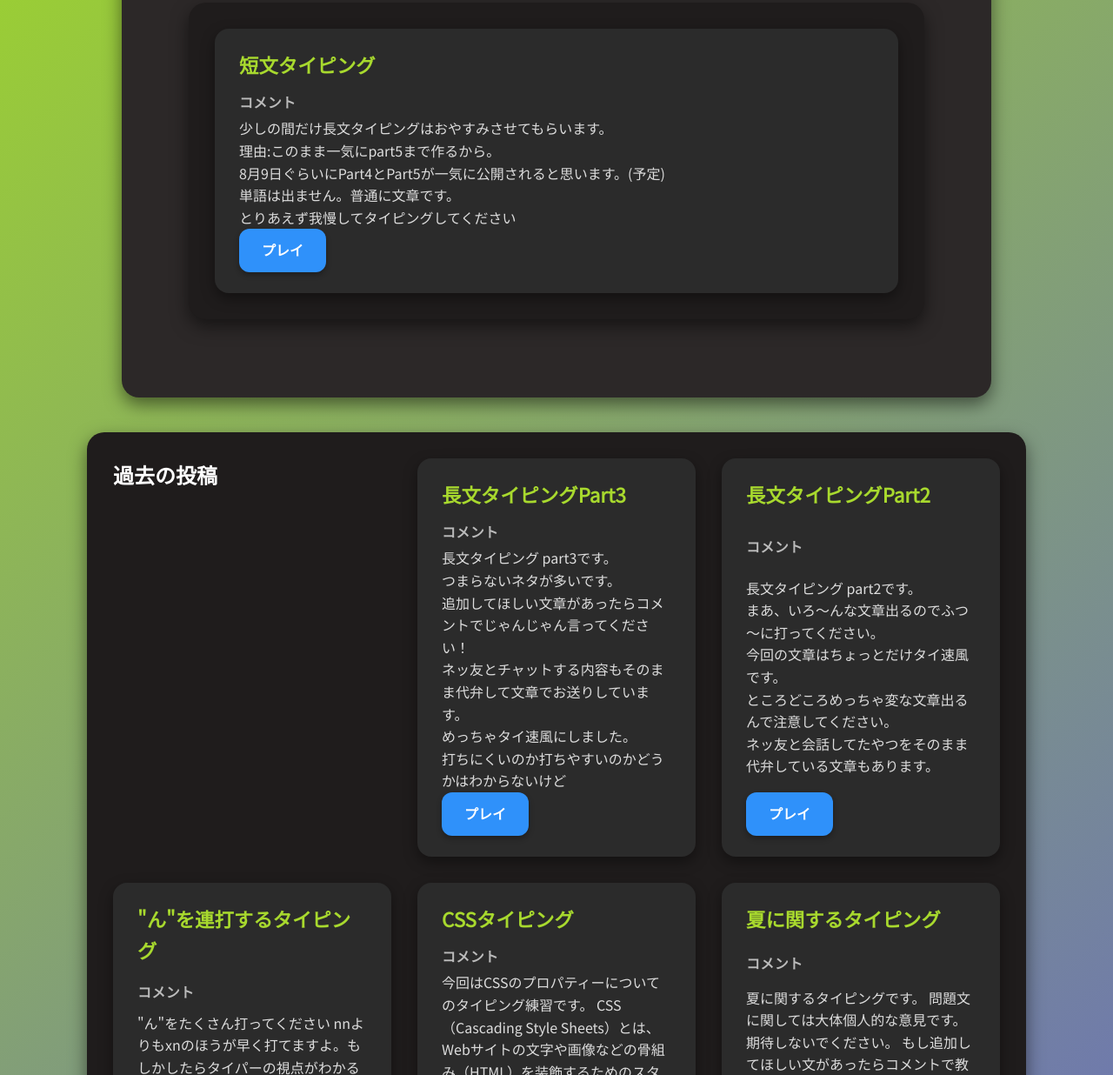
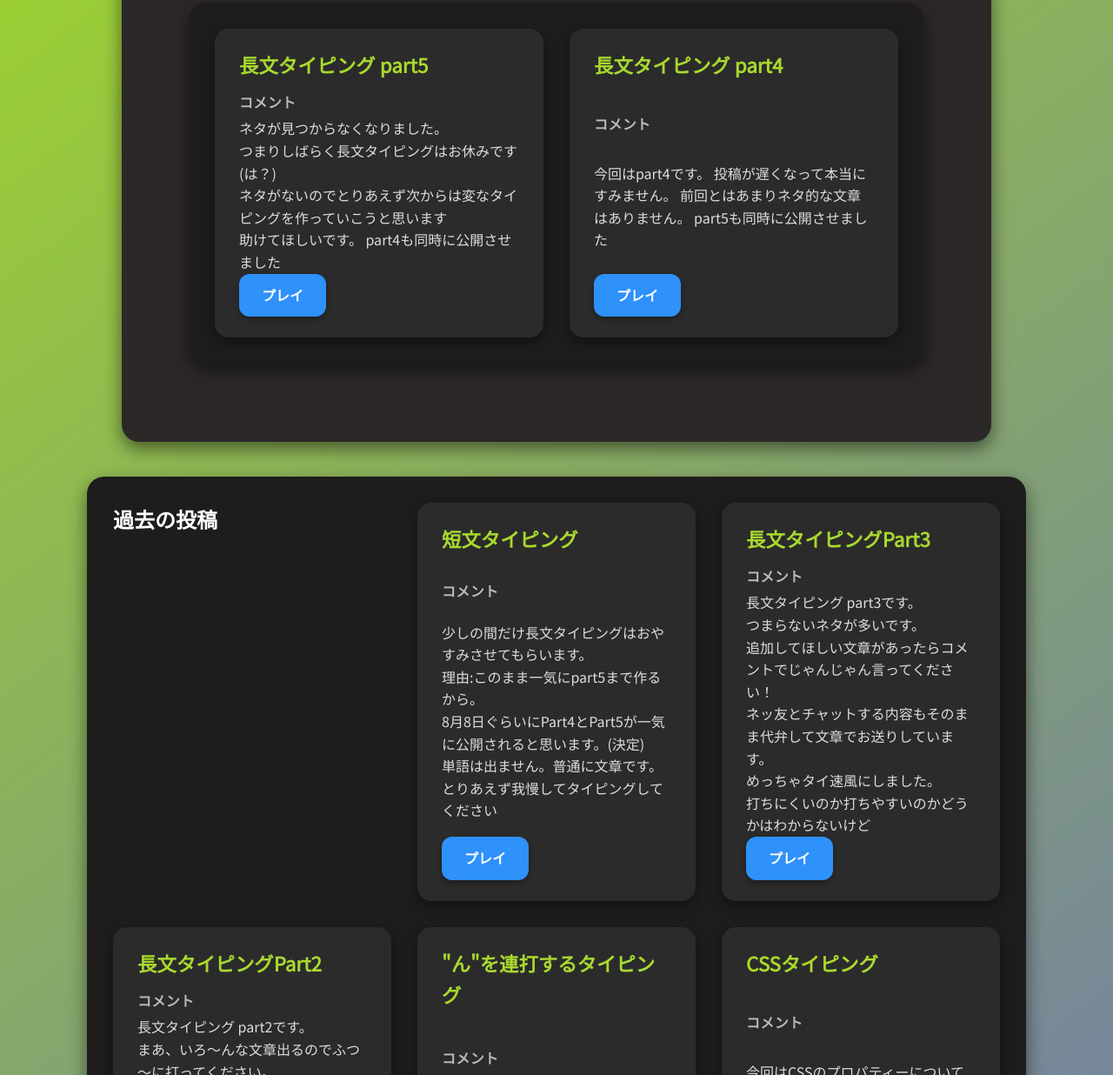
Before and after one commit to saijaku1/saijaku-s-site, a plain HTML site: page ankey/index.html in a window 1280 px wide. Shown: the part 369-1605 px from the top of the page at 87% size. Drawn offline with Linux system fonts and the light colour scheme.

Commit message:
Update index.html

```diff
--- a/ankey/index.html
+++ b/ankey/index.html
@@ -36,22 +36,47 @@
             <h1>最新の投稿</h1>
             <section>
                 <article>
-                    <h3>短文タイピング</h3>
+                    <h3>長文タイピング part5</h3>
                     <h4>コメント</h4>
                     <p>
-                       少しの間だけ長文タイピングはおやすみさせてもらいます。<br>
-理由:このまま一気にpart5まで作るから。<br>
-8月9日ぐらいにPart4とPart5が一気に公開されると思います。(予定)<br>
-単語は出ません。普通に文章です。<br>
-とりあえず我慢してタイピングしてください
+                  ネタが見つからなくなりました。<br>
+つまりしばらく長文タイピングはお休みです(は？)<br>
+ネタがないのでとりあえず次からは変なタイピングを作っていこうと思います<br>
+助けてほしいです。
+part4も同時に公開させました
                     </p>
-                    <a href="https://ankey.io/wordbooks/d282n8q9io6g02ulhu50">プレイ</a>
+                    <a href="https://ankey.io/wordbooks/d29afja9io6g034hdjg0">プレイ</a>
+                </article>
+
+                <article>
+                    <h3>長文タイピング part4</h3>
+                    <h4>コメント</h4>
+                    <p>
+                   今回はpart4です。
+投稿が遅くなって本当にすみません。
+前回とはあまりネタ的な文章はありません。
+part5も同時に公開させました
+                    </p>
+                    <a href="https://ankey.io/wordbooks/d28ngk29io6g02v3pdeg">プレイ</a>
                 </article>
             </section>
         </div>
 
         <section>
             <h2>過去の投稿</h2>
+            <article>
+                <h3>短文タイピング</h3>
+                <h4>コメント</h4>
+                   <p>
+ 少しの間だけ長文タイピングはおやすみさせてもらいます。<br>
+理由:このまま一気にpart5まで作るから。<br>
+8月8日ぐらいにPart4とPart5が一気に公開されると思います。(決定)<br>
+単語は出ません。普通に文章です。<br>
+とりあえず我慢してタイピングしてください
+                    </p>
+                <a href="https://ankey.io/wordbooks/d282n8q9io6g02ulhu50">プレイ</a>
+            </article>
+
             <article>
                 <h3>長文タイピングPart3</h3>
                 <h4>コメント</h4>
```
